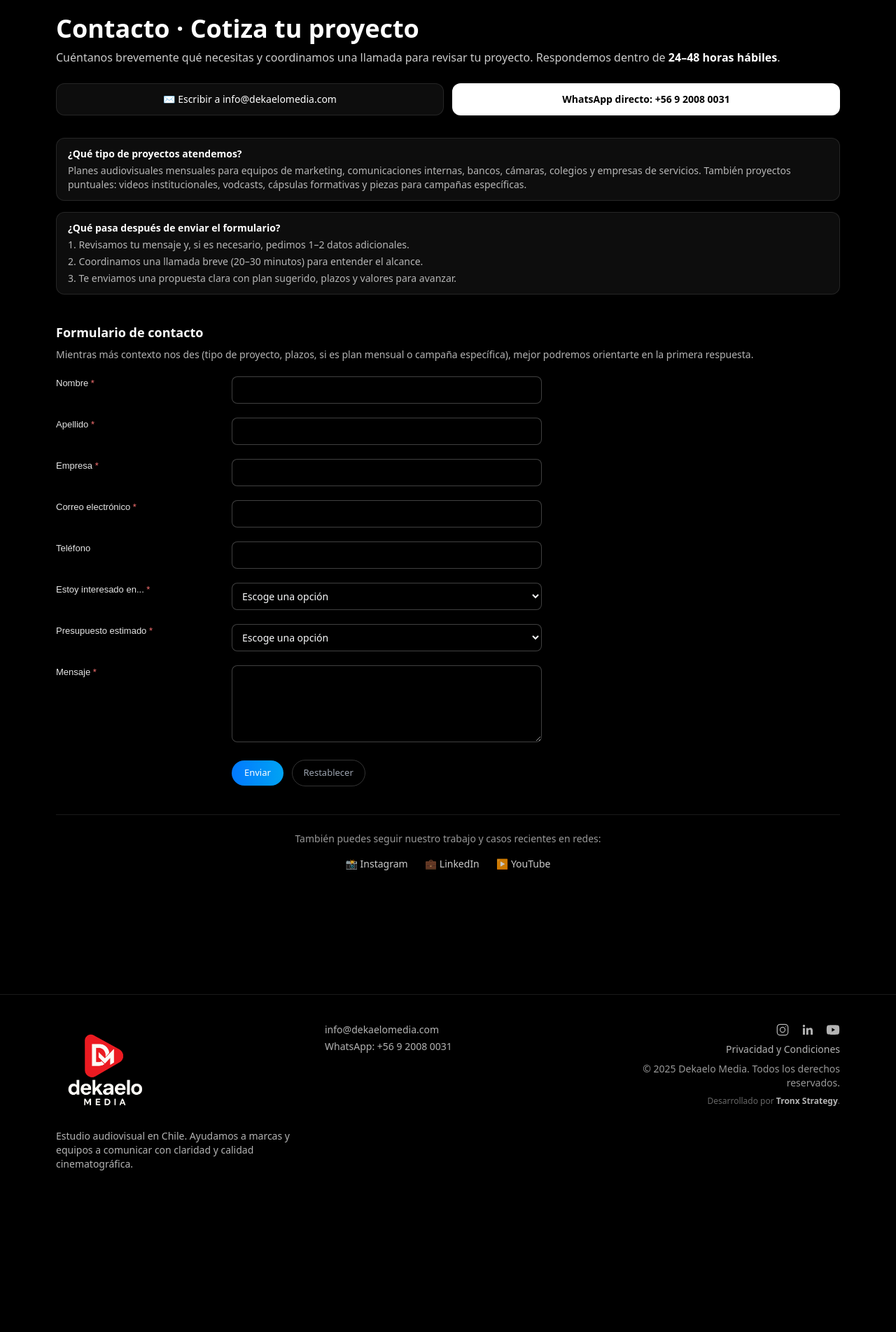
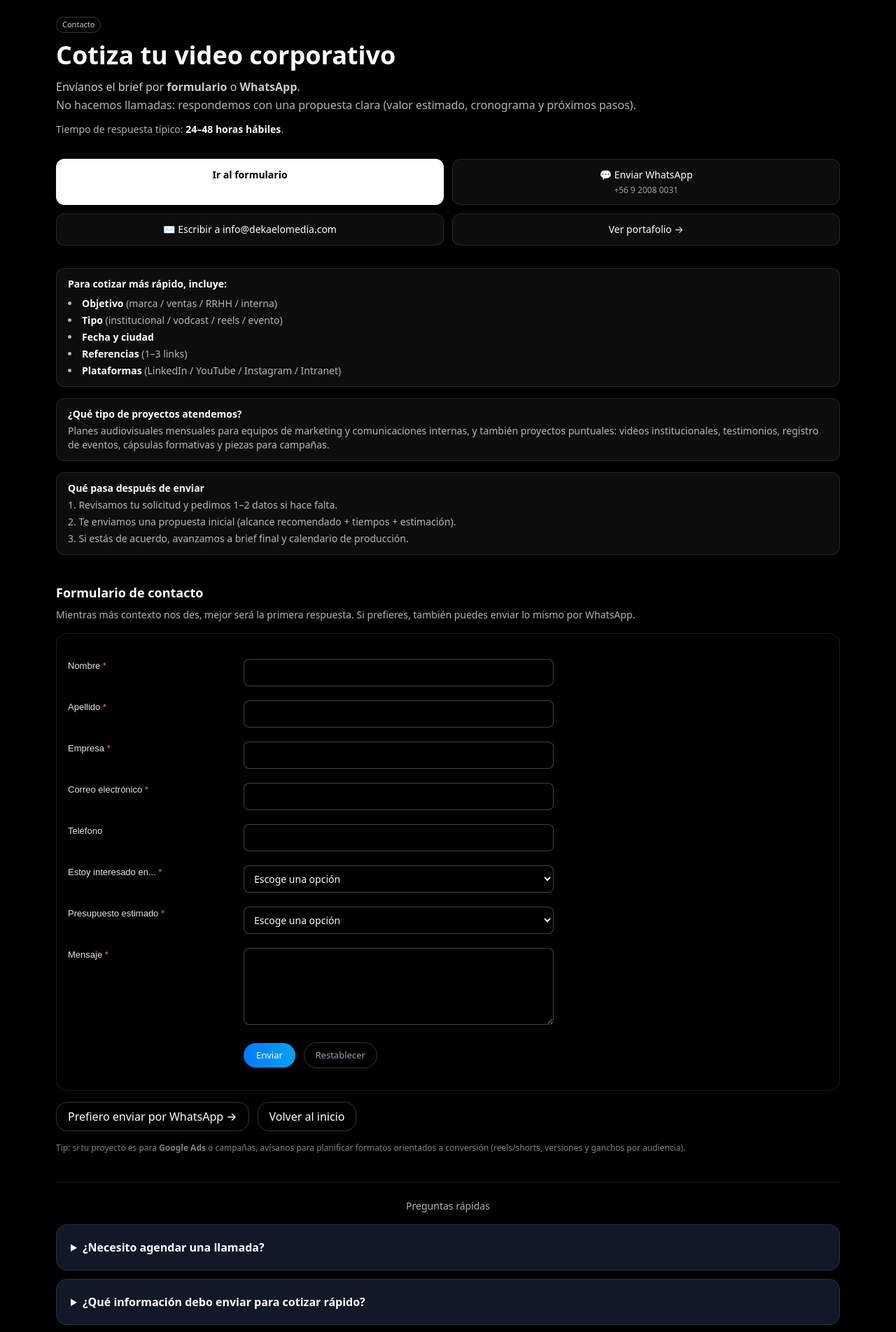
Before and after one commit to TronxGroup/Dekaelo-Media, a Next.js app: page /contacto in a window 1280 px wide. Shown: the part 140-2044 px from the top of the page at 70% size. Before the commit the page ends 1854 px from the top, so only its background shows below. Built offline with nearby package versions, Linux system fonts and the light colour scheme.

Commit message:
Update page.tsx

```diff
--- a/app/contacto/page.tsx
+++ b/app/contacto/page.tsx
@@ -1,89 +1,235 @@
 // app/contacto/page.tsx
-import ZohoLeadForm from "../components/ZohoLeadForm";
+import Link from 'next/link';
+import type { Metadata } from 'next';
+import ZohoLeadForm from '../components/ZohoLeadForm';
 
-export const metadata = {
-  title: "Contacto | Dekaelo Media",
+const SITE_URL = 'https://www.dekaelomedia.com';
+const CANONICAL = `${SITE_URL}/contacto`;
+const WHATSAPP_NUMBER = '56920080031';
+
+export const metadata: Metadata = {
+  title: 'Contacto | Dekaelo Media',
   description:
-    "Cotiza tu plan audiovisual mensual o agenda una llamada con el estudio. Respondemos todas las consultas en menos de 24–48 horas hábiles.",
+    'Cotiza tu video corporativo o plan audiovisual mensual. Envíanos el brief por formulario o WhatsApp. Respondemos con propuesta clara en menos de 24–48 horas hábiles.',
+  alternates: { canonical: CANONICAL },
+  openGraph: {
+    title: 'Contacto | Dekaelo Media',
+    description:
+      'Cotiza tu video corporativo o plan audiovisual mensual. Formulario + WhatsApp. Respuesta en 24–48 horas hábiles.',
+    url: CANONICAL,
+    type: 'website',
+    siteName: 'Dekaelo Media',
+    locale: 'es_CL',
+  },
+  robots: { index: true, follow: true },
 };
 
+function buildWhatsAppLink() {
+  const text =
+    'Hola Dekaelo Media 👋 Quiero cotizar un video corporativo.\n\n' +
+    '1) Empresa:\n' +
+    '2) Objetivo (marca / ventas / RRHH / interna):\n' +
+    '3) Tipo (institucional / vodcast / reels / evento):\n' +
+    '4) Fecha y ciudad:\n' +
+    '5) Referencias (links):\n\n' +
+    'Gracias 🙌';
+
+  return `https://wa.me/${WHATSAPP_NUMBER}?text=${encodeURIComponent(text)}`;
+}
+
+const FAQ = [
+  {
+    q: '¿Necesito agendar una llamada?',
+    a: 'No. Trabajamos sin llamadas: envía el brief por formulario o WhatsApp y respondemos con una propuesta clara.',
+  },
+  {
+    q: '¿Qué información debo enviar para cotizar rápido?',
+    a: 'Empresa, objetivo, tipo de video, fecha/ciudad y 1–3 referencias (links). Con eso podemos estimar formato, equipo y tiempos.',
+  },
+  {
+    q: '¿Cuánto demoran en responder?',
+    a: 'Normalmente respondemos en menos de 24–48 horas hábiles con preguntas puntuales o una propuesta inicial.',
+  },
+  {
+    q: '¿Trabajan en regiones?',
+    a: 'Sí. Grabamos en Santiago y también viajamos a regiones. Traslados/viáticos se cotizan según logística.',
+  },
+];
+
+function buildFaqJsonLd() {
+  return {
+    '@context': 'https://schema.org',
+    '@type': 'FAQPage',
+    mainEntity: FAQ.map((f) => ({
+      '@type': 'Question',
+      name: f.q,
+      acceptedAnswer: { '@type': 'Answer', text: f.a },
+    })),
+  };
+}
+
 export default function Page() {
+  const waLink = buildWhatsAppLink();
+  const faqJsonLd = buildFaqJsonLd();
+
   return (
     <section className="section">
+      {/* JSON-LD */}
+      <script
+        type="application/ld+json"
+        dangerouslySetInnerHTML={{ __html: JSON.stringify(faqJsonLd) }}
+      />
+
       <div className="container max-w-2xl">
-        {/* ENCABEZADO */}
-        <h1 className="h2">Contacto · Cotiza tu proyecto</h1>
-        <p className="p mt-2 text-white/80">
-          Cuéntanos brevemente qué necesitas y coordinamos una llamada para revisar tu proyecto.
-          Respondemos dentro de{" "}
-          <span className="font-semibold text-white">24–48 horas hábiles</span>.
-        </p>
+        {/* HEADER */}
+        <div className="mb-8">
+          <span className="badge">Contacto</span>
+          <h1 className="h2 mt-3">Cotiza tu video corporativo</h1>
 
-        {/* ATALLOS RÁPIDOS */}
-        <div className="mt-6 grid sm:grid-cols-2 gap-3">
+          <p className="p mt-3 text-white/80">
+            Envíanos el brief por <strong>formulario</strong> o <strong>WhatsApp</strong>.
+            <br className="hidden sm:block" />
+            <span className="text-white/70">
+              No hacemos llamadas: respondemos con una propuesta clara (valor estimado, cronograma y próximos pasos).
+            </span>
+          </p>
+
+          <p className="mt-3 text-sm text-white/70">
+            Tiempo de respuesta típico:{' '}
+            <span className="font-semibold text-white">24–48 horas hábiles</span>.
+          </p>
+        </div>
+
+        {/* QUICK CTAS */}
+        <div className="grid sm:grid-cols-2 gap-3">
+          <Link
+            href="#form"
+            className="rounded-xl border border-white/10 bg-white text-black px-4 py-3 text-center font-semibold hover:opacity-90 transition text-sm"
+            data-cta="contact_go_form"
+          >
+            Ir al formulario
+          </Link>
+
+          <a
+            href={waLink}
+            target="_blank"
+            rel="noopener noreferrer"
+            className="rounded-xl border border-white/10 bg-white/5 px-4 py-3 text-center hover:bg-white/10 transition text-sm text-white"
+            data-cta="contact_whatsapp"
+          >
+            💬 Enviar WhatsApp
+            <div className="text-xs text-white/60 mt-1">+56 9 2008 0031</div>
+          </a>
+        </div>
+
+        {/* SECONDARY LINKS */}
+        <div className="mt-3 grid sm:grid-cols-2 gap-3">
           <a
             href="mailto:info@dekaelomedia.com?subject=Consulta%20Dekaelo%20Media"
             className="rounded-xl border border-white/10 bg-white/5 px-4 py-3 text-center hover:bg-white/10 transition text-sm"
+            data-cta="contact_email"
           >
             ✉️ Escribir a <span className="font-medium">info@dekaelomedia.com</span>
           </a>
-          <a
-            href="https://wa.me/56920080031"
-            target="_blank"
-            rel="noopener noreferrer"
-            className="rounded-xl border border-white/10 bg-white text-black px-4 py-3 text-center font-semibold hover:opacity-90 transition text-sm"
+
+          <Link
+            href="/portafolio"
+            className="rounded-xl border border-white/10 bg-white/5 px-4 py-3 text-center hover:bg-white/10 transition text-sm"
+            data-cta="contact_portfolio"
           >
-            WhatsApp directo: +56 9 2008 0031
-          </a>
+            Ver portafolio →
+          </Link>
         </div>
 
-        {/* CONTEXTO BREVE */}
+        {/* EXPECTATIONS / HELP */}
         <div className="mt-8 grid gap-4 text-sm text-white/70">
+          <div className="rounded-xl border border-white/10 bg-white/5 px-4 py-3">
+            <p className="font-semibold text-white">Para cotizar más rápido, incluye:</p>
+            <ul className="mt-2 list-disc list-inside space-y-1">
+              <li><strong className="text-white">Objetivo</strong> (marca / ventas / RRHH / interna)</li>
+              <li><strong className="text-white">Tipo</strong> (institucional / vodcast / reels / evento)</li>
+              <li><strong className="text-white">Fecha y ciudad</strong></li>
+              <li><strong className="text-white">Referencias</strong> (1–3 links)</li>
+              <li><strong className="text-white">Plataformas</strong> (LinkedIn / YouTube / Instagram / Intranet)</li>
+            </ul>
+          </div>
+
           <div className="rounded-xl border border-white/10 bg-white/5 px-4 py-3">
             <p className="font-semibold text-white">¿Qué tipo de proyectos atendemos?</p>
             <p className="mt-1">
-              Planes audiovisuales mensuales para equipos de marketing, comunicaciones internas,
-              bancos, cámaras, colegios y empresas de servicios. También proyectos puntuales:
-              videos institucionales, vodcasts, cápsulas formativas y piezas para campañas
-              específicas.
+              Planes audiovisuales mensuales para equipos de marketing y comunicaciones internas, y también proyectos puntuales:
+              videos institucionales, testimonios, registro de eventos, cápsulas formativas y piezas para campañas.
             </p>
           </div>
+
           <div className="rounded-xl border border-white/10 bg-white/5 px-4 py-3">
-            <p className="font-semibold text-white">¿Qué pasa después de enviar el formulario?</p>
+            <p className="font-semibold text-white">Qué pasa después de enviar</p>
             <ol className="mt-1 list-decimal list-inside space-y-1">
-              <li>Revisamos tu mensaje y, si es necesario, pedimos 1–2 datos adicionales.</li>
-              <li>Coordinamos una llamada breve (20–30 minutos) para entender el alcance.</li>
-              <li>
-                Te enviamos una propuesta clara con plan sugerido, plazos y valores para avanzar.
-              </li>
+              <li>Revisamos tu solicitud y pedimos 1–2 datos si hace falta.</li>
+              <li>Te enviamos una propuesta inicial (alcance recomendado + tiempos + estimación).</li>
+              <li>Si estás de acuerdo, avanzamos a brief final y calendario de producción.</li>
             </ol>
           </div>
         </div>
 
-        {/* FORMULARIO ZOHO */}
+        {/* FORM */}
         <div id="form" className="mt-10">
-          <h2 className="text-lg font-semibold text-white mb-2">
-            Formulario de contacto
-          </h2>
+          <h2 className="text-lg font-semibold text-white mb-2">Formulario de contacto</h2>
           <p className="text-sm text-white/70 mb-4">
-            Mientras más contexto nos des (tipo de proyecto, plazos, si es plan mensual o campaña
-            específica), mejor podremos orientarte en la primera respuesta.
+            Mientras más contexto nos des, mejor será la primera respuesta. Si prefieres, también puedes enviar lo mismo por WhatsApp.
           </p>
 
-          <ZohoLeadForm />
+          <div className="rounded-2xl border border-white/10 bg-black/40 p-4">
+            <ZohoLeadForm />
+          </div>
+
+          {/* AFTER-FORM CTA */}
+          <div className="mt-4 flex flex-col sm:flex-row gap-3">
+            <a
+              href={waLink}
+              target="_blank"
+              rel="noopener noreferrer"
+              className="btn-outline text-center"
+              data-cta="contact_whatsapp_after_form"
+            >
+              Prefiero enviar por WhatsApp →
+            </a>
+            <Link href="/" className="btn-outline text-center" data-cta="contact_back_home">
+              Volver al inicio
+            </Link>
+          </div>
+
+          <p className="mt-4 text-xs text-white/50">
+            Tip: si tu proyecto es para <strong>Google Ads</strong> o campañas, avísanos para planificar formatos orientados a conversión
+            (reels/shorts, versiones y ganchos por audiencia).
+          </p>
         </div>
 
-        {/* REDES SOCIALES */}
+        {/* MINI FAQ */}
+        <div className="mt-10 border-t border-white/10 pt-6">
+          <h3 className="text-center text-white/70 text-sm mb-4">Preguntas rápidas</h3>
+          <div className="space-y-3">
+            {FAQ.map((f) => (
+              <details key={f.q} className="rounded-2xl bg-gray-900 border border-white/10 p-5">
+                <summary className="cursor-pointer font-semibold text-white">{f.q}</summary>
+                <p className="text-white/70 mt-3 text-sm">{f.a}</p>
+              </details>
+            ))}
+          </div>
+        </div>
+
+        {/* SOCIAL */}
         <div className="mt-10 border-t border-white/10 pt-6">
           <p className="text-center text-white/60 text-sm mb-4">
-            También puedes seguir nuestro trabajo y casos recientes en redes:
+            Casos y trabajos recientes:
           </p>
-          <div className="flex justify-center gap-6 text-white/80 text-sm">
+          <div className="flex justify-center gap-6 text-white/80 text-sm flex-wrap">
             <a
               href="https://www.instagram.com/dekaelo_media"
               target="_blank"
               rel="noopener noreferrer"
               className="hover:text-white"
+              data-cta="contact_social_instagram"
             >
               📸 Instagram
             </a>
@@ -92,6 +238,7 @@ export default function Page() {
               target="_blank"
               rel="noopener noreferrer"
               className="hover:text-white"
+              data-cta="contact_social_linkedin"
             >
               💼 LinkedIn
             </a>
@@ -100,6 +247,7 @@ export default function Page() {
               target="_blank"
               rel="noopener noreferrer"
               className="hover:text-white"
+              data-cta="contact_social_youtube"
             >
               ▶️ YouTube
             </a>
```
